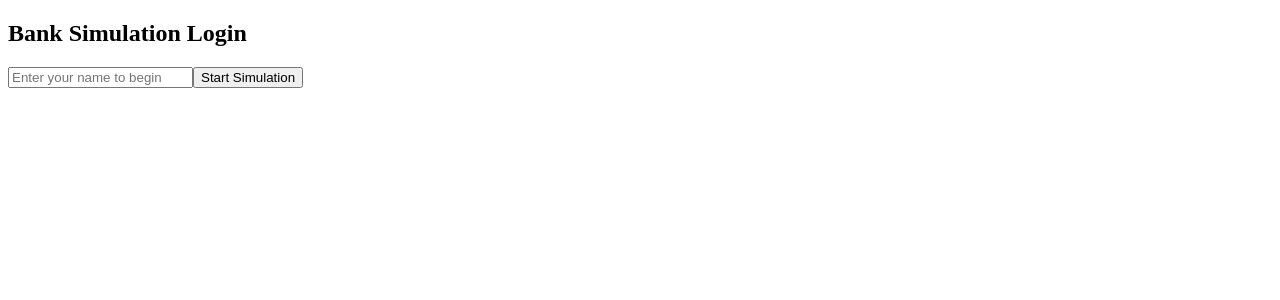
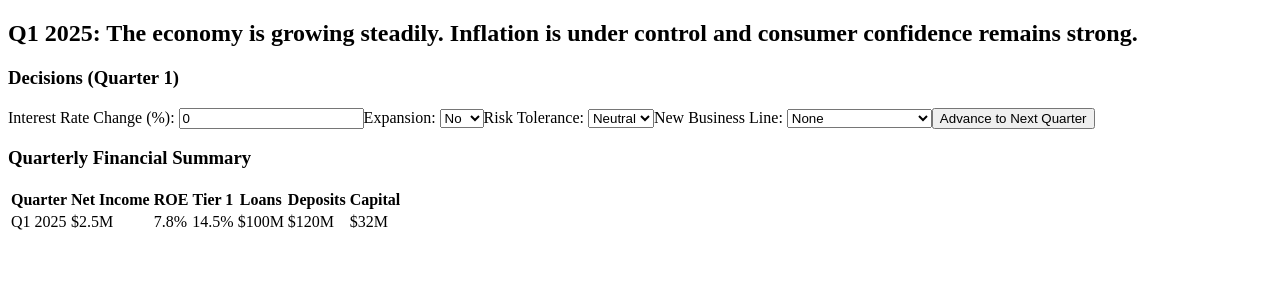
Before and after one commit to SCANjimLAN/bank-sim-basic, a React (Create React App) app: page / in a window 1280 px wide. Both pictures are taken after a click on the button "Start Simulation". Shown: the top 300 px of the page. Built offline with nearby package versions, Linux system fonts and the light colour scheme.

Commit message:
Update App.js

```diff
--- a/src/App.js
+++ b/src/App.js
@@ -2,20 +2,22 @@ import React, { useState } from 'react';
 import { generateScenario } from './logic/economicScenarios';
 import { applyQuarterUpdate } from './logic/financialEngine';
 
-const initialState = {
-  isLoggedIn: false,
-  currentQuarter: 0,
-  totalQuarters: 40,
-  economicNarrative: '',
-  financials: null,
-  history: [],
-  decisions: [],
-  showSimulation: false,
-};
+function App() {
+  const [username, setUsername] = useState('');
+  const [isLoggedIn, setIsLoggedIn] = useState(false);
+  const [currentQuarter, setCurrentQuarter] = useState(0);
+  const [history, setHistory] = useState([]);
+  const [scenario, setScenario] = useState(null);
+  const [decisions, setDecisions] = useState({
+    rateChange: 0,
+    expansion: 'no',
+    riskTolerance: 'neutral',
+    newLine: 'None',
+  });
 
-const nationalIronInitialFinancials = {
-  year: 2024,
-  capital: 10,
+  const startingFinancials = {
+    year: 2025,
+    capital: 32,
     loans: 100,
     deposits: 120,
     interestRate: 4.0,
@@ -27,153 +29,135 @@ const nationalIronInitialFinancials = {
     netIncome: 2.5,
   };
 
-function BankSimulationApp() {
-  const [state, setState] = useState(initialState);
-  const [username, setUsername] = useState('');
-  const [decisionInputs, setDecisionInputs] = useState({
-    rateChange: '0',
-    newLine: 'None',
-    expansion: 'no',
-    riskTolerance: 'maintain',
-  });
-
   const handleLogin = () => {
-    if (username.trim()) {
+    setIsLoggedIn(true);
     const initialScenario = generateScenario(0);
-      setState({
-        ...state,
-        isLoggedIn: true,
-        economicNarrative: initialScenario.narrative,
-        financials: nationalIronInitialFinancials,
-        history: [nationalIronInitialFinancials],
-      });
-    }
-  };
-
-  const handleDecisionChange = (e) => {
-    const { name, value } = e.target;
-    setDecisionInputs({
-      ...decisionInputs,
-      [name]: value,
-    });
+    setScenario(initialScenario);
+    setHistory([{ ...startingFinancials, quarter: initialScenario.quarter, scenario: initialScenario.narrative }]);
   };
 
   const advanceQuarter = () => {
-    const nextQuarter = state.currentQuarter + 1;
-    if (nextQuarter >= state.totalQuarters) {
-      alert('Simulation complete! You have finished 10 years.');
-      return;
-    }
-
-    const scenario = generateScenario(nextQuarter);
-    const updatedFinancials = applyQuarterUpdate(state, decisionInputs, scenario);
-
-    setState({
-      ...state,
-      currentQuarter: nextQuarter,
-      economicNarrative: scenario.narrative,
-      financials: updatedFinancials,
-      history: [...state.history, updatedFinancials],
-      decisions: [...state.decisions, decisionInputs],
-    });
-
-    // Reset form
-    setDecisionInputs({
-      rateChange: '0',
-      newLine: 'None',
-      expansion: 'no',
-      riskTolerance: 'maintain',
-    });
+    const nextQuarter = currentQuarter + 1;
+    const nextScenario = generateScenario(nextQuarter);
+    const prev = history[history.length - 1];
+    const updated = applyQuarterUpdate({ currentQuarter }, decisions, nextScenario);
+    setScenario(nextScenario);
+    setCurrentQuarter(nextQuarter);
+    setHistory([...history, { ...updated, quarter: nextScenario.quarter, scenario: nextScenario.narrative }]);
   };
 
-  if (!state.isLoggedIn) {
+  if (!isLoggedIn) {
     return (
       <div className="p-6 space-y-4">
-        <div className="bg-white shadow p-4 rounded-md">
-          <h2 className="text-xl font-bold mb-2">Bank Simulation Login</h2>
+        <h1 className="text-2xl font-bold">Welcome to the Bank Simulation</h1>
         <input
-            className="border p-2 w-full"
+          className="border p-2"
           placeholder="Enter your name to begin"
           value={username}
           onChange={(e) => setUsername(e.target.value)}
         />
-          <button onClick={handleLogin} className="bg-blue-600 text-white mt-2 px-4 py-2 rounded">
+        <button className="bg-blue-500 text-white px-4 py-2 rounded" onClick={handleLogin}>
           Start Simulation
         </button>
+      </div>
+    );
+  }
+
+  const latest = history[history.length - 1];
+
+  return (
+    <div className="p-6 space-y-6">
+      <h2 className="text-xl font-semibold">{scenario?.narrative}</h2>
+
+      <div className="grid grid-cols-1 md:grid-cols-2 gap-6">
+        <div className="space-y-4">
+          <h3 className="font-bold">Decisions (Quarter {currentQuarter + 1})</h3>
+          <label>
+            Interest Rate Change (%):{' '}
+            <input
+              type="number"
+              step="0.25"
+              value={decisions.rateChange}
+              onChange={(e) => setDecisions({ ...decisions, rateChange: parseFloat(e.target.value) })}
+              className="border p-1 ml-2 w-20"
+            />
+          </label>
+          <label>
+            Expansion: {' '}
+            <select
+              value={decisions.expansion}
+              onChange={(e) => setDecisions({ ...decisions, expansion: e.target.value })}
+              className="border ml-2"
+            >
+              <option value="no">No</option>
+              <option value="yes">Yes</option>
+            </select>
+          </label>
+          <label>
+            Risk Tolerance: {' '}
+            <select
+              value={decisions.riskTolerance}
+              onChange={(e) => setDecisions({ ...decisions, riskTolerance: e.target.value })}
+              className="border ml-2"
+            >
+              <option value="neutral">Neutral</option>
+              <option value="loosen">Loosen</option>
+              <option value="tighten">Tighten</option>
+            </select>
+          </label>
+          <label>
+            New Business Line:{' '}
+            <select
+              value={decisions.newLine}
+              onChange={(e) => setDecisions({ ...decisions, newLine: e.target.value })}
+              className="border ml-2"
+            >
+              <option value="None">None</option>
+              <option value="Investment Banking">Investment Banking</option>
+              <option value="Merchant Banking">Merchant Banking</option>
+              <option value="Wealth Management">Wealth Management</option>
+            </select>
+          </label>
+          <button
+            className="mt-4 bg-green-600 text-white px-4 py-2 rounded"
+            onClick={advanceQuarter}
+          >
+            Advance to Next Quarter
+          </button>
+        </div>
+
+        <div>
+          <h3 className="font-bold">Quarterly Financial Summary</h3>
+          <table className="border mt-2 w-full text-sm">
+            <thead className="bg-gray-200">
+              <tr>
+                <th className="border px-2 py-1">Quarter</th>
+                <th className="border px-2 py-1">Net Income</th>
+                <th className="border px-2 py-1">ROE</th>
+                <th className="border px-2 py-1">Tier 1</th>
+                <th className="border px-2 py-1">Loans</th>
+                <th className="border px-2 py-1">Deposits</th>
+                <th className="border px-2 py-1">Capital</th>
+              </tr>
+            </thead>
+            <tbody>
+              {history.map((h, idx) => (
+                <tr key={idx}>
+                  <td className="border px-2 py-1">{h.quarter}</td>
+                  <td className="border px-2 py-1">${h.netIncome}M</td>
+                  <td className="border px-2 py-1">{h.roe}%</td>
+                  <td className="border px-2 py-1">{h.tier1}%</td>
+                  <td className="border px-2 py-1">${h.loans}M</td>
+                  <td className="border px-2 py-1">${h.deposits}M</td>
+                  <td className="border px-2 py-1">${h.capital}M</td>
+                </tr>
+              ))}
+            </tbody>
+          </table>
+        </div>
       </div>
     </div>
   );
 }
 
-  return (
-    <div className="p-6 space-y-6">
-      <div className="bg-white shadow p-4 rounded-md">
-        <h2 className="text-xl font-semibold mb-2">Quarter {state.currentQuarter + 1} Economic Narrative</h2>
-        <p>{state.economicNarrative}</p>
-      </div>
-
-      <div className="bg-white shadow p-4 rounded-md">
-        <h3 className="text-lg font-bold mb-2">National Iron Bank KPIs</h3>
-        <ul className="list-disc list-inside">
-          <li>Capital: ${state.financials.capital}M</li>
-          <li>Loans: ${state.financials.loans}M</li>
-          <li>Deposits: ${state.financials.deposits}M</li>
-          <li>Interest Rate: {state.financials.interestRate}%</li>
-          <li>Operating Cost Ratio: {state.financials.operatingCostRatio}%</li>
-          <li>Provision Ratio: {state.financials.provisionRatio}%</li>
-          <li>Tier 1 Capital Ratio: {state.financials.tier1}%</li>
-          <li>Return on Equity (ROE): {state.financials.roe}%</li>
-          <li>Net Income (Annualized): ${state.financials.netIncome}M</li>
-        </ul>
-      </div>
-
-      <div className="bg-white shadow p-4 rounded-md space-y-4">
-        <h3 className="text-lg font-semibold">Make Strategic Decisions</h3>
-        <label>
-          Interest Rate Change (%):
-          <input
-            type="number"
-            name="rateChange"
-            value={decisionInputs.rateChange}
-            onChange={handleDecisionChange}
-            className="border ml-2 p-1 w-20"
-          />
-        </label>
-
-        <label>
-          New Business Line:
-          <select name="newLine" value={decisionInputs.newLine} onChange={handleDecisionChange} className="ml-2 p-1 border">
-            <option value="None">None</option>
-            <option value="Wealth Management">Wealth Management</option>
-            <option value="Investment Banking">Investment Banking</option>
-            <option value="Insurance">Insurance</option>
-            <option value="Merchant Banking">Merchant Banking</option>
-          </select>
-        </label>
-
-        <label>
-          Expansion:
-          <select name="expansion" value={decisionInputs.expansion} onChange={handleDecisionChange} className="ml-2 p-1 border">
-            <option value="no">No</option>
-            <option value="yes">Yes</option>
-          </select>
-        </label>
-
-        <label>
-          Risk Tolerance:
-          <select name="riskTolerance" value={decisionInputs.riskTolerance} onChange={handleDecisionChange} className="ml-2 p-1 border">
-            <option value="tighten">Tighten</option>
-            <option value="maintain">Maintain</option>
-            <option value="loosen">Loosen</option>
-          </select>
-        </label>
-
-        <button onClick={advanceQuarter} className="bg-green-600 text-white px-4 py-2 rounded">
-          Advance to Next Quarter
-        </button>
-      </div>
-    </div>
-  );
-}
-
-export default BankSimulationApp;
+export default App;
```
Lines whose indentation alone changed are shown as unchanged.
